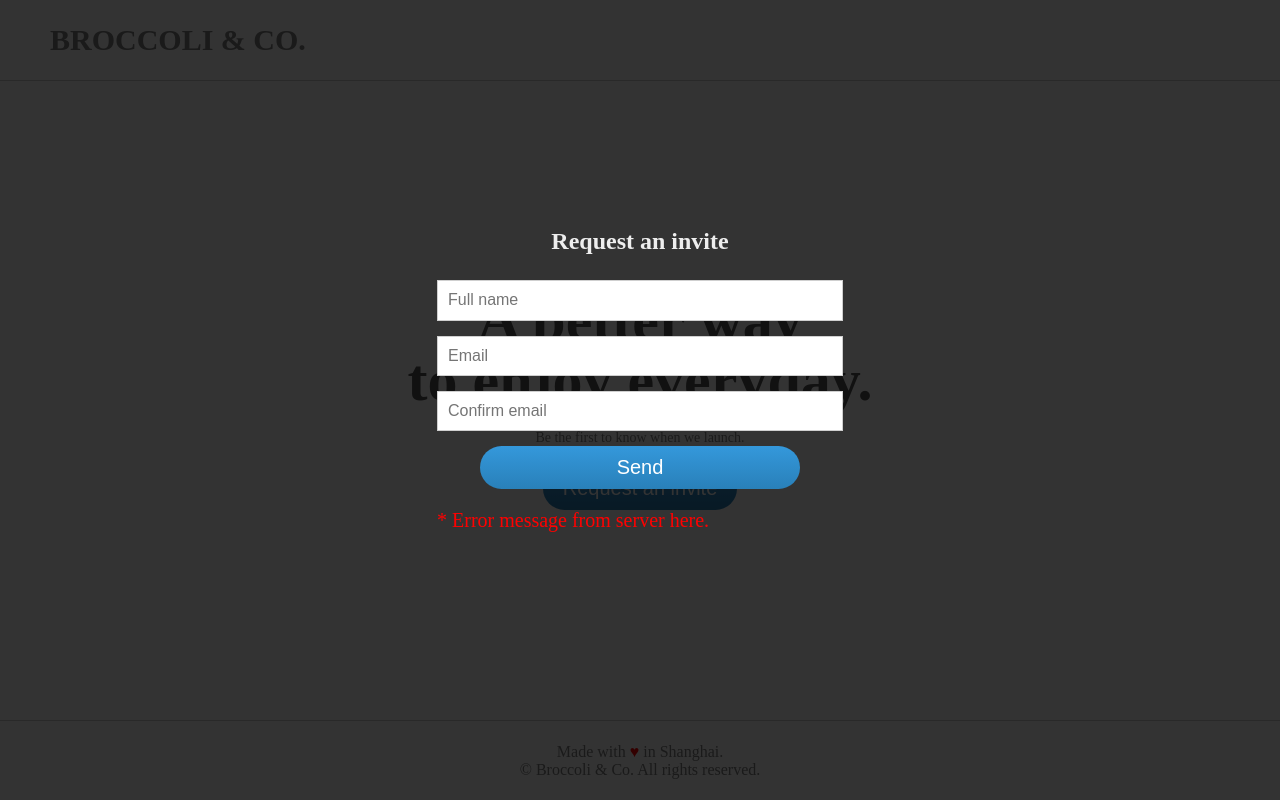
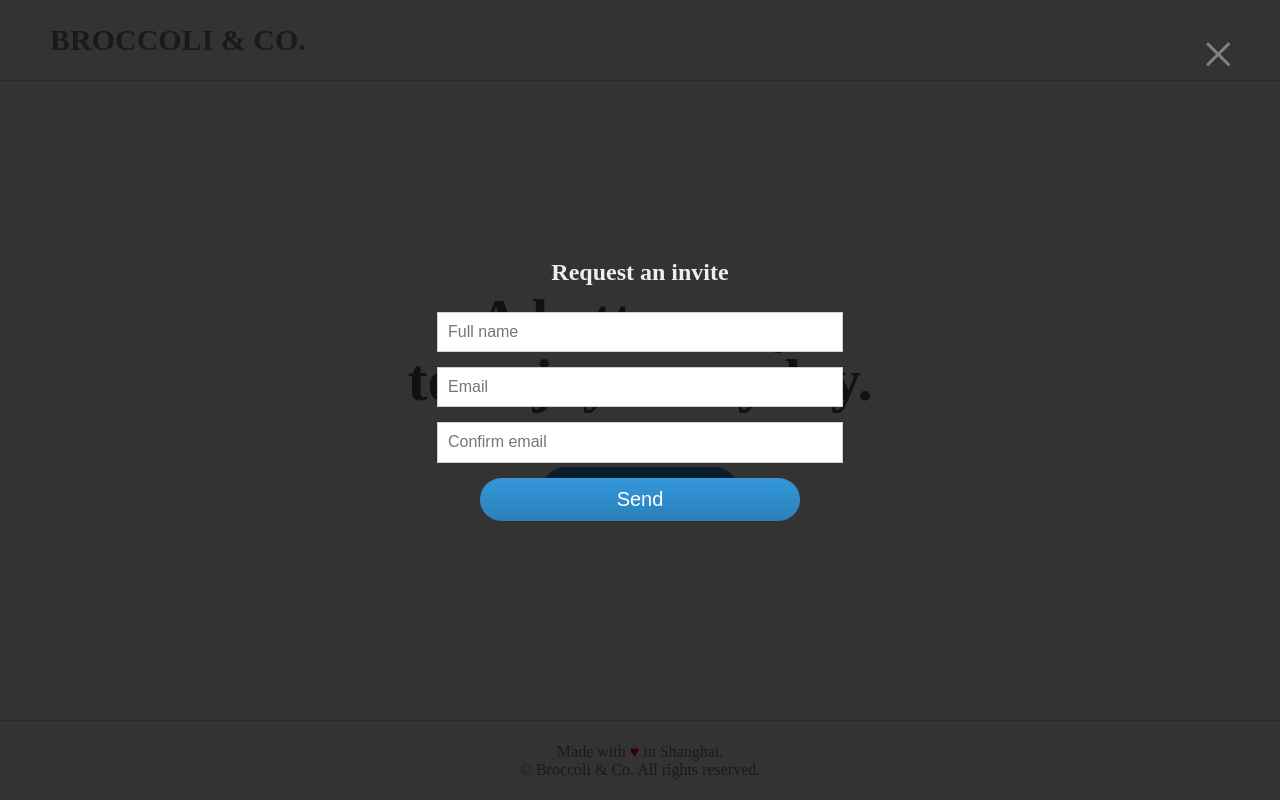
Before and after one commit to FrankFan/invitation, a React app: page /#/index in a window 1280 px wide. Both pictures are taken after a click on the button "Request an invite". Built offline with nearby package versions, Linux system fonts and the light colour scheme.

Commit message:
optmize UI

```diff
--- a/src/pages/invitation/components/Button/style.scss
+++ b/src/pages/invitation/components/Button/style.scss
@@ -6,6 +6,7 @@
   color: #ffffff;
   font-size: 20px;
   padding: 10px 20px 10px 20px;
+  transition: all .2s;
   text-decoration: none;
   outline: none;
   border: none;
@@ -15,4 +16,8 @@
     background-image: linear-gradient(to bottom, #3cb0fd, #3498db);
     text-decoration: none;
   }
+
+  &:active {
+    transform: translateY(2px);
+  }
 }
--- a/src/pages/invitation/components/InviteForm/index.js
+++ b/src/pages/invitation/components/InviteForm/index.js
@@ -5,20 +5,26 @@ import Button from '../Button/';
 class InviteForm extends Component {
   render() {
     const {
-      onClick,
       closeForm,
+      formSubmit,
+      errorMsg,
     } = this.props;
     return(
-      <section onClick={(e) => {closeForm(e)}} className="InviteForm">
+      <section className="InviteForm">
+        <div
+          onClick={(e) => {closeForm(e)}}
+          className="closebtn">&times;</div>
         <h2>Request an invite</h2>
         <form>
           <input type="text" placeholder="Full name" />
           <input type="text" placeholder="Email" />
           <input type="text" placeholder="Confirm email" />
           <div className="control">
-            <Button text="Send" onClick={onClick && onClick()} />
+            <Button
+              text="Send"
+              onBtnClick={formSubmit} />
           </div>
-          <p className="msg">* Error message from server here.</p>
+          { errorMsg ? <p className="msg">* Error message from server here.</p> : null}
         </form>
       </section>
     );
--- a/src/pages/invitation/components/InviteForm/style.scss
+++ b/src/pages/invitation/components/InviteForm/style.scss
@@ -10,7 +10,19 @@
   justify-content: center;
   background: rgba(0, 0, 0, .8);
   position: absolute;
-  // display: none;
+
+  .closebtn {
+    position: absolute;
+    top: 20px;
+    right: 45px;
+    font-size: 60px;
+    color: #818181;
+
+    &:hover,
+    &:focus {
+      color: #f1f1f1;
+    }
+  }
 
   form {
     padding: 20px 0;
--- a/src/pages/invitation/components/Main/index.js
+++ b/src/pages/invitation/components/Main/index.js
@@ -14,19 +14,19 @@ class Main extends Component {
   }
 
   onRequestBtnClick = () => {
-    console.log(111);
     this.setState({
       showInviteForm: true,
     });
   }
 
-  onFormBgClick = (event) => {
-    console.log(event.target.tagName);
-    if (event.target.tagName === 'SECTION') {
-      this.setState({
-        showInviteForm: false,
-      });
-    }
+  onFormCose = (event) => {
+    this.setState({
+      showInviteForm: false,
+    });
+  }
+
+  onFormSubmit = () => {
+    console.log('onFormSubmit');
   }
 
   onOKClick = () => {
@@ -48,7 +48,10 @@ class Main extends Component {
         <Button
           onBtnClick={this.onRequestBtnClick}
           text="Request an invite" />
-        {showInviteForm ? <InviteForm closeForm={this.onFormBgClick} /> : null}
+        {showInviteForm ?
+          <InviteForm
+            formSubmit={this.onFormSubmit}
+            closeForm={this.onFormCose} /> : null}
         {showInviteResult ? <Result onClick={this.onOKClick} /> : null}
       </main>
     );
```
